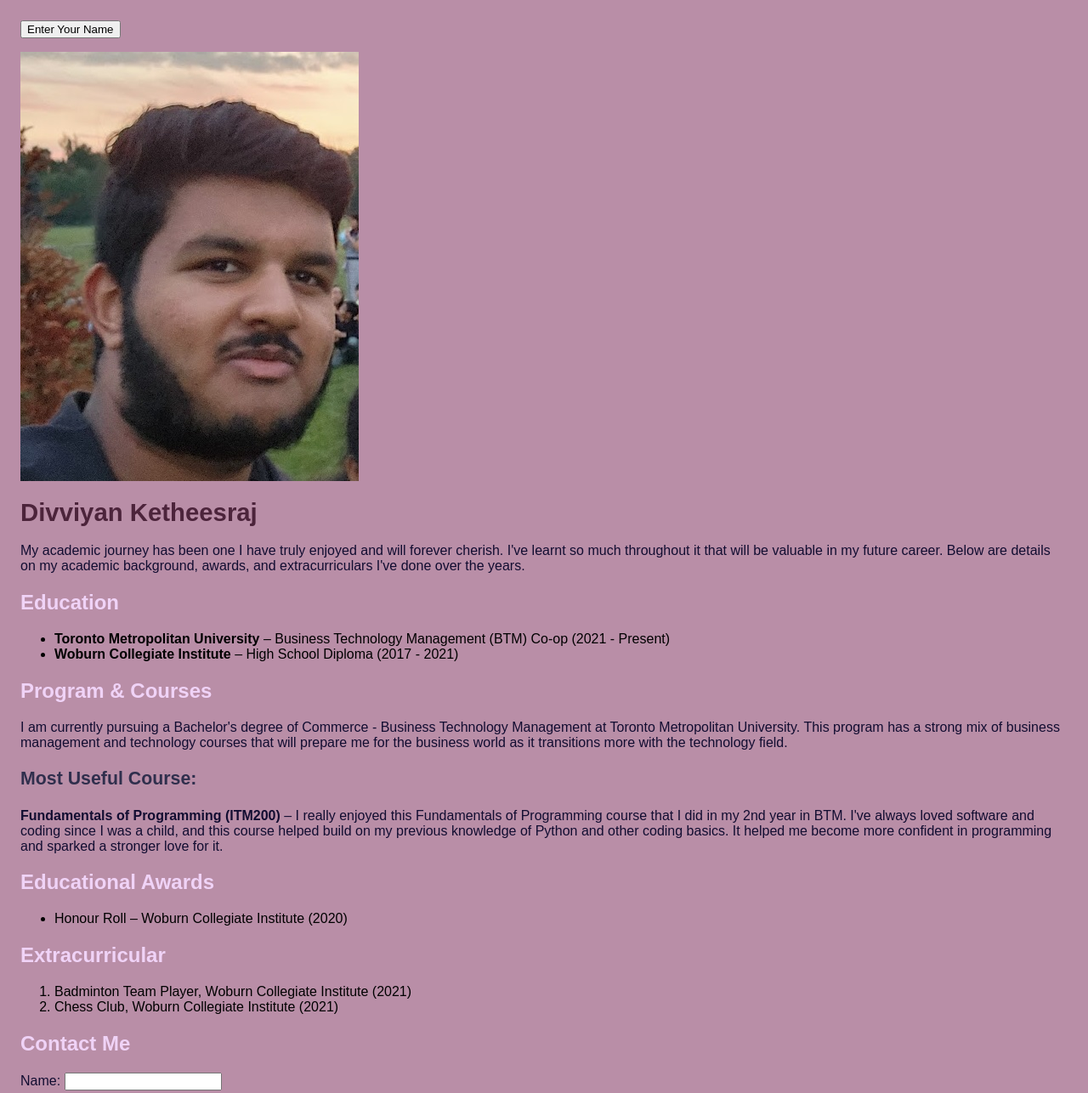
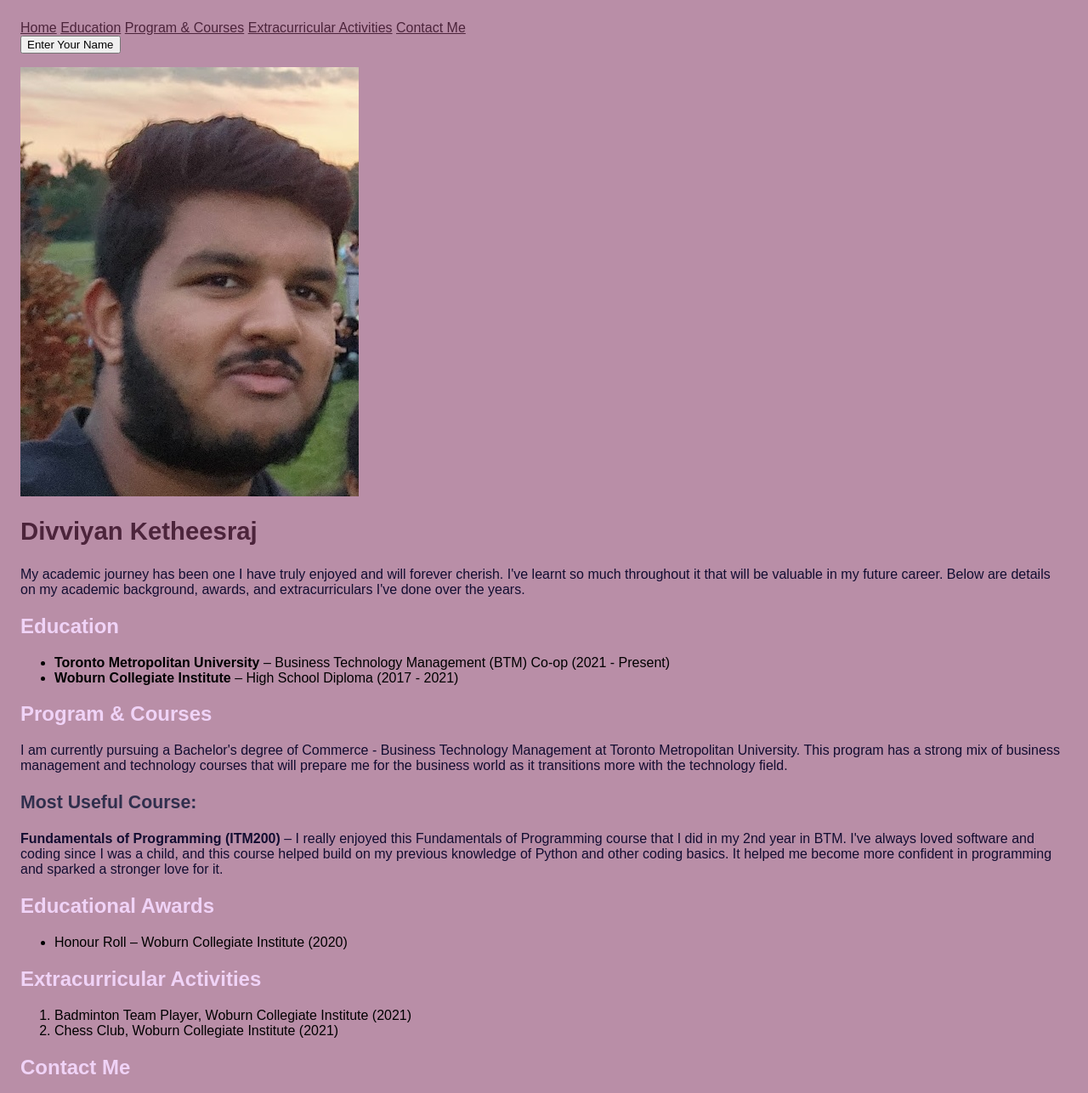
Before and after one commit to DivviyanK18/DivviyanK18.github.io, a plain HTML site: page index.html in a window 1280 px wide. Shown: the top 1286 px of the page at 85% size. Drawn offline with Linux system fonts and the light colour scheme.

Commit message:
Update index.html

```diff
--- a/index.html
+++ b/index.html
@@ -7,7 +7,15 @@
     <title>Welcome to Divviyan Ketheesraj's Website</title>
     <link rel="stylesheet" href="style.css">
 </head>
+<nav>
+    <a href="#Home">Home</a>
+    <a href="#Education">Education</a>
+    <a href="#Program">Program & Courses</a>
+    <a href="#Extracurricular">Extracurricular Activities</a>
+    <a href="#Contact">Contact Me</a>
+</nav>
 <body>
+<section id="Home">
     <button id="nameButton">Enter Your Name</button>
     <p id="nameDisplay"></p>
     <img id="profileImage" src="Face.jpeg" alt="Profile Image">
@@ -16,8 +24,9 @@
         <h1>Divviyan Ketheesraj</h1>
         <p>My academic journey has been one I have truly enjoyed and will forever cherish. I've learnt so much throughout it that will be valuable in my future career. Below are details on my academic background, awards, and extracurriculars I've done over the years.</p>
     </header>
+</section>
 
-    <section>
+    <section id="Education">
         <h2>Education</h2>
         <ul>
             <li><strong>Toronto Metropolitan University</strong> – Business Technology Management (BTM) Co-op (2021 - Present)</li>
@@ -25,7 +34,7 @@
         </ul>
     </section>
 
-    <section>
+    <section id="Program">
         <h2>Program & Courses</h2>
         <p>I am currently pursuing a Bachelor's degree of Commerce - Business Technology Management at Toronto Metropolitan University. This program has a strong mix of business management and technology courses that will prepare me for the business world as it transitions more with the technology field.</p>
 
@@ -40,15 +49,15 @@
         </ul>
     </section>
 
-    <section>
-        <h2>Extracurricular</h2>
+    <section id="Extracurricular">
+        <h2>Extracurricular Activities</h2>
         <ol>
             <li>Badminton Team Player, Woburn Collegiate Institute (2021)</li>
             <li>Chess Club, Woburn Collegiate Institute (2021)</li>
         </ol>
     </section>
 
-    <section>
+    <section id="Contact">
         <h2>Contact Me</h2>
         <form>
             <p>
```
